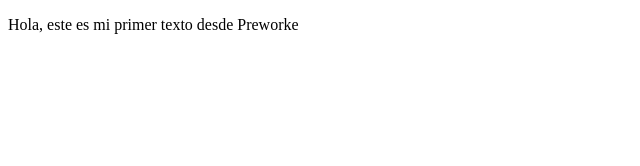
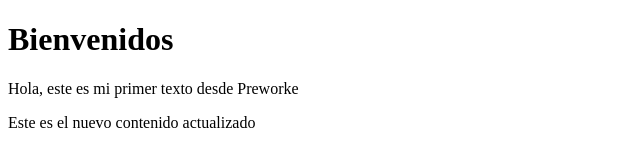
Before and after one commit to odracir/ProyectoDemoCursoPrework2, a plain HTML site: page index.html in a window 1280 px wide. Shown: the whole page, without its empty margins (0-640 px from the left). Drawn offline with Linux system fonts and the light colour scheme.

```diff
--- a/index.html
+++ b/index.html
@@ -7,6 +7,8 @@
     <title>Hola mundo</title>
 </head>
 <body>
+    <h1>Bienvenidos</h1>
     <p>Hola, este es mi primer texto desde Preworke</p>
+    <p>Este es el nuevo contenido actualizado</p>
 </body>
 </html>
```
